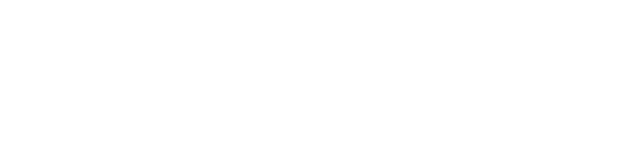
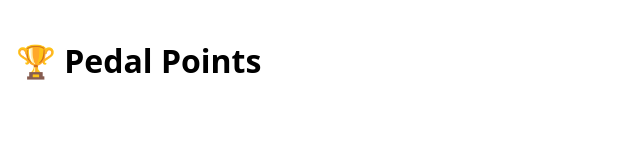
Before and after one commit to netflyx/pedalpoints, a plain HTML site: page index.html in a window 1280 px wide. Shown: the whole page, without its empty margins (0-640 px from the left). Drawn offline with Linux system fonts and the light colour scheme.

Commit message:
completed step 0

```diff
--- /dev/null
+++ b/global.css
@@ -0,0 +1,10 @@
+body {
+    font: 100%/1.5 system-ui, sans-serif;
+    display: flex;
+    flex-flow: column;
+    max-width: 80em;
+    min-height: 100vh;
+    box-sizing: border-box;
+    margin: auto;
+    padding: 1em;
+  }
--- a/index.html
+++ b/index.html
@@ -3,9 +3,14 @@
 <head>
     <meta charset="UTF-8">
     <meta name="viewport" content="width=device-width, initial-scale=1.0">
+    <link rel="stylesheet" href="global.css" />
+    <link rel="icon" href="assets/favicon.svg" type="image/svg+xml" />
+
+
     <title>Pedal Points</title>
+
 </head>
 <body>
-
+    <h1>🏆 Pedal Points</h1>
 </body>
 </html>
```
Also changed, not shown: assets/favicon.svg (added).
